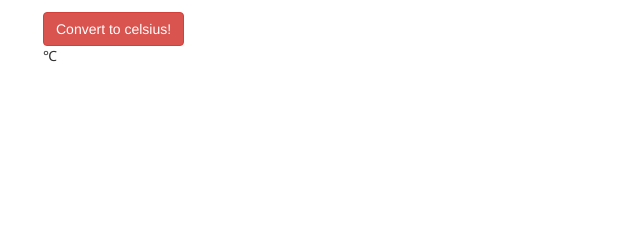
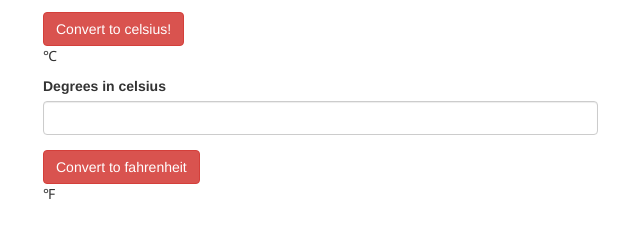
Before and after one commit to planeswalker1/temperature-converter, a plain HTML site: page index.html in a window 1280 px wide. Shown: the part 132-366 px from the top of the page, without its empty margins (27-667 px from the left). Drawn offline with Linux system fonts and the light colour scheme.

Commit message:
Add form and p

```diff
--- a/index.html
+++ b/index.html
@@ -25,6 +25,19 @@
       <button type="submit" class="btn btn-danger">Convert to celsius!</button>
     </form>
     <p id="celsiusOutput"><span></span> &#8451;</p>
+
+    <form id="celsius">
+      <div class="row">
+        <div class="col-md-6 center-block">
+          <div class="form-group">
+            <label for="celsiusTemp">Degrees in celsius</label>
+            <input id="celsiusTemp" class="form-control"type="text" required>
+          </div>
+        </div>
+      </div>
+      <button type="submit" class="btn btn-danger">Convert to fahrenheit</button>
+    </form>
+    <p id="fahrenheitOutput"><span></span> &#8457;</p>
   </div>
 </body>
 </html>
```
